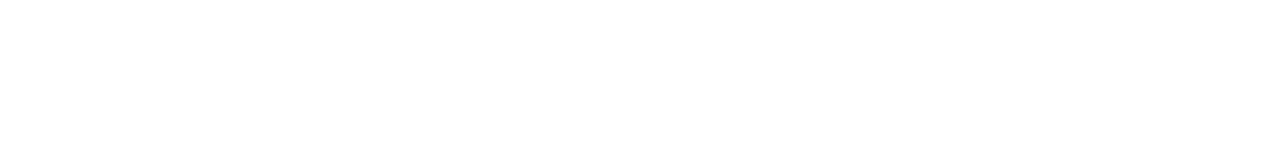
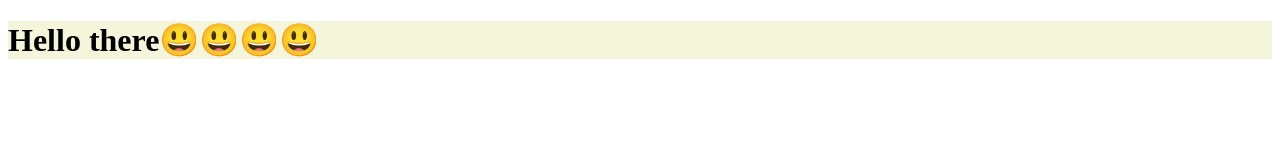
Before and after one commit to Kumawatlalit912/random-for-delete, a plain HTML site: page index.html in a window 1280 px wide. Drawn offline with Linux system fonts and the light colour scheme.

Commit message:
added-script

```diff
--- a/index.html
+++ b/index.html
@@ -5,8 +5,9 @@
     <meta http-equiv="X-UA-Compatible" content="IE=edge">
     <meta name="viewport" content="width=device-width, initial-scale=1.0">
     <title>Document</title>
+    <script defer src="./script.js"></script>
 </head>
 <body>
-
+    <h1 id="lol">Hello there😃😃😃😃</h1>
 </body>
 </html>
--- a/script.js
+++ b/script.js
@@ -0,0 +1,3 @@
+let some = document.getElementById("lol");
+
+some.style.backgroundColor = "beige";
```
